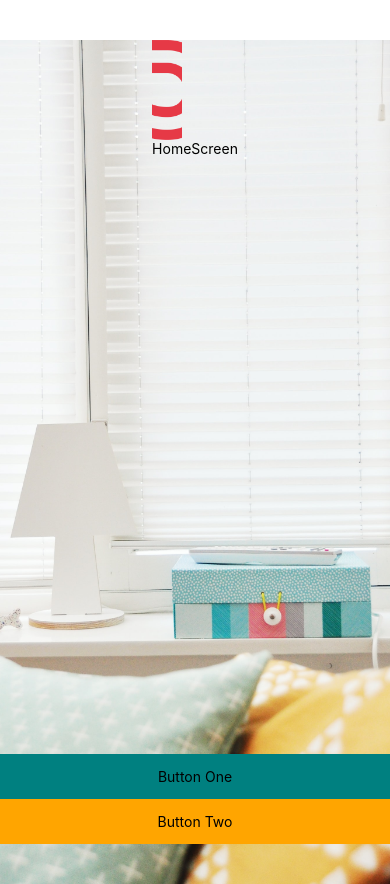
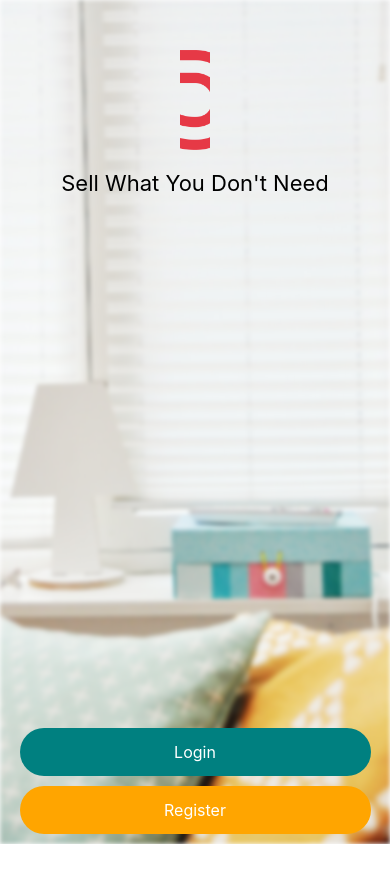
Before and after one commit to Ryan-Solomon/dwi, a React Native app: screen / in a window 390 px wide. After the commit the page ends 844 px from the top, so only its background shows below. Built offline with nearby package versions, Linux system fonts and the light colour scheme.

Commit message:
add background blur and border-radius to buttons

```diff
--- a/App.tsx
+++ b/App.tsx
@@ -1,5 +1,5 @@
 import React from 'react';
-import { View } from 'react-native';
+import { ChairScreen } from './src/screens/ChairScreen/ChairScreen';
 import { HomeScreen } from './src/screens/HomeScreen/HomeScreen';
 
 export default function App() {
--- a/src/screens/HomeScreen/HomeScreen.tsx
+++ b/src/screens/HomeScreen/HomeScreen.tsx
@@ -2,6 +2,7 @@ import React from 'react';
 import {
   StyledButtonContainer,
   StyledButtonCreator,
+  StyledLogoAndHeadingContainer,
   StyledText,
   StyledView,
 } from './HomeScreenStyles';
@@ -11,19 +12,30 @@ export const HomeScreen = () => {
   return (
     <StyledView>
       <ImageBackground
+        blurRadius={2}
         source={require('../../../assets/img/background.jpg')}
         style={styles.bgImage}
       />
-      <View>
+      <StyledLogoAndHeadingContainer>
         <Image
           style={styles.logo}
           source={require('../../../assets/img/logo-red.png')}
         />
-        <StyledText>HomeScreen</StyledText>
-      </View>
+        <StyledText color='black' fontSize='22px'>
+          Sell What You Don't Need
+        </StyledText>
+      </StyledLogoAndHeadingContainer>
       <StyledButtonContainer>
-        <StyledButtonCreator backgroundColor='teal' buttonText='Button One' />
-        <StyledButtonCreator backgroundColor='orange' buttonText='Button Two' />
+        <StyledButtonCreator
+          borderRadius='30px'
+          backgroundColor='teal'
+          buttonText='Login'
+        />
+        <StyledButtonCreator
+          borderRadius='30px'
+          backgroundColor='orange'
+          buttonText='Register'
+        />
       </StyledButtonContainer>
     </StyledView>
   );
@@ -39,6 +51,8 @@ const styles = StyleSheet.create({
     position: 'absolute',
   },
   logo: {
+    marginTop: 50,
+    marginBottom: 20,
     width: 30,
     height: 100,
     aspectRatio: 1,
--- a/src/screens/HomeScreen/HomeScreenStyles.tsx
+++ b/src/screens/HomeScreen/HomeScreenStyles.tsx
@@ -3,40 +3,59 @@ import React from 'react';
 
 import { FC } from 'react';
 
-export const StyledText = styled.Text`
-  color: black;
+type TextProps = {
+  color: string;
+  fontSize: string;
+};
+
+export const StyledText = styled.Text<Partial<TextProps>>`
+  color: ${({ color = 'white' }) => color};
   text-align: center;
+  font-size: ${({ fontSize = '16px' }) => fontSize};
+`;
+
+export const StyledLogoAndHeadingContainer = styled.View`
+  flex-direction: column;
+  align-items: center;
 `;
 
 export const StyledView = styled.View`
   flex: 1;
   align-items: center;
   justify-content: space-between;
-  padding-top: 40px;
 `;
 
 export const StyledButtonContainer = styled.View`
   flex-direction: column;
   width: 100%;
+  align-items: center;
 `;
 
 type ButtonProps = {
   backgroundColor: string;
   buttonText: string;
+  borderRadius: string;
 };
 
 const StyledButton = styled.TouchableOpacity<ButtonProps>`
   background-color: ${({ backgroundColor }) => backgroundColor};
-  width: 100%;
+  border-radius: ${({ borderRadius }) => borderRadius};
+  width: 90%;
   padding: 14px 10px;
+  margin-bottom: 10px;
 `;
 
 export const StyledButtonCreator: FC<Partial<ButtonProps>> = ({
   buttonText = '',
   backgroundColor = 'black',
+  borderRadius = '0px',
 }) => {
   return (
-    <StyledButton buttonText={buttonText} backgroundColor={backgroundColor}>
+    <StyledButton
+      borderRadius={borderRadius}
+      buttonText={buttonText}
+      backgroundColor={backgroundColor}
+    >
       <StyledText>{buttonText}</StyledText>
     </StyledButton>
   );
```
Also changed, not shown: src/screens/ChairScreen/ChairScreen.tsx (added, +27 -0 lines), src/screens/ChairScreen/ChairScreenStyles.tsx (added).
